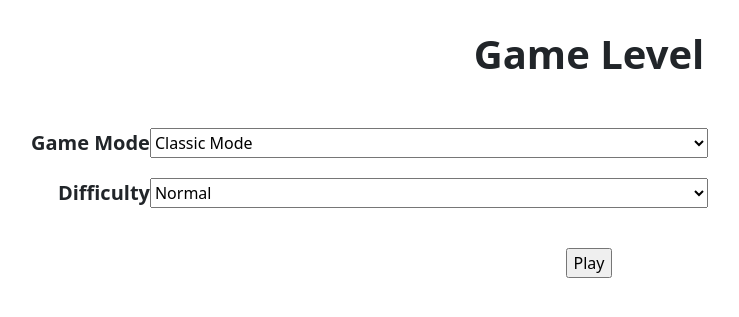
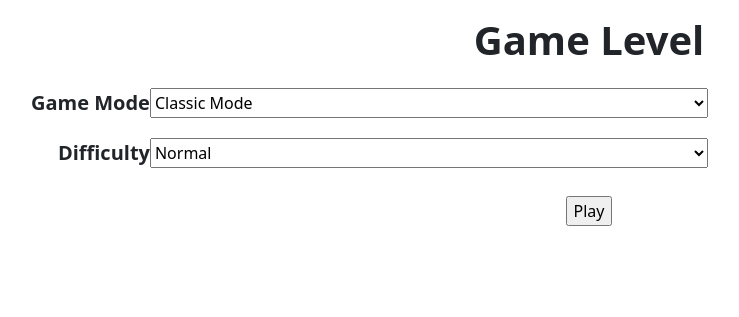
Before and after one commit to Rikucode/WebChess, a Django app: page /level/ in a window 1280 px wide. Shown: the part 70-387 px from the top of the page, without its empty margins (51-790 px from the left). Run offline with Django 4.2, Linux system fonts and the light colour scheme.

Commit message:
Update level-pick.html

```diff
--- a/users/templates/users/level-pick.html
+++ b/users/templates/users/level-pick.html
@@ -7,8 +7,8 @@
 {% block title %}Minesweeper{% endblock %}
 {% block content %}
 <div class="container" align='center' id='container-box'>
-  <h1 style="margin: 30px; font-weight: bold" align='center'>Game Level</h1>
-  <div style="margin-top: 50px; margin-bottom: 20px">
+  <h1 style="margin: 2vh; font-weight: bold" align='center'>Game Level</h1>
+  <div style="margin-top: 3vh;">
     <form id="settings">
       <div style="display: flex;">
         <div class="category" align='right'>
@@ -43,7 +43,7 @@
           </div>
         </div>
       </div>
-      <div align='center' style="margin-top: 20px"><input type="submit" class='login_btn' value="Play"></div>
+      <div align='center' style="margin-top: 1vh"><input type="submit" class='login_btn' value="Play"></div>
     </form>
   </div>
 </div>
```
